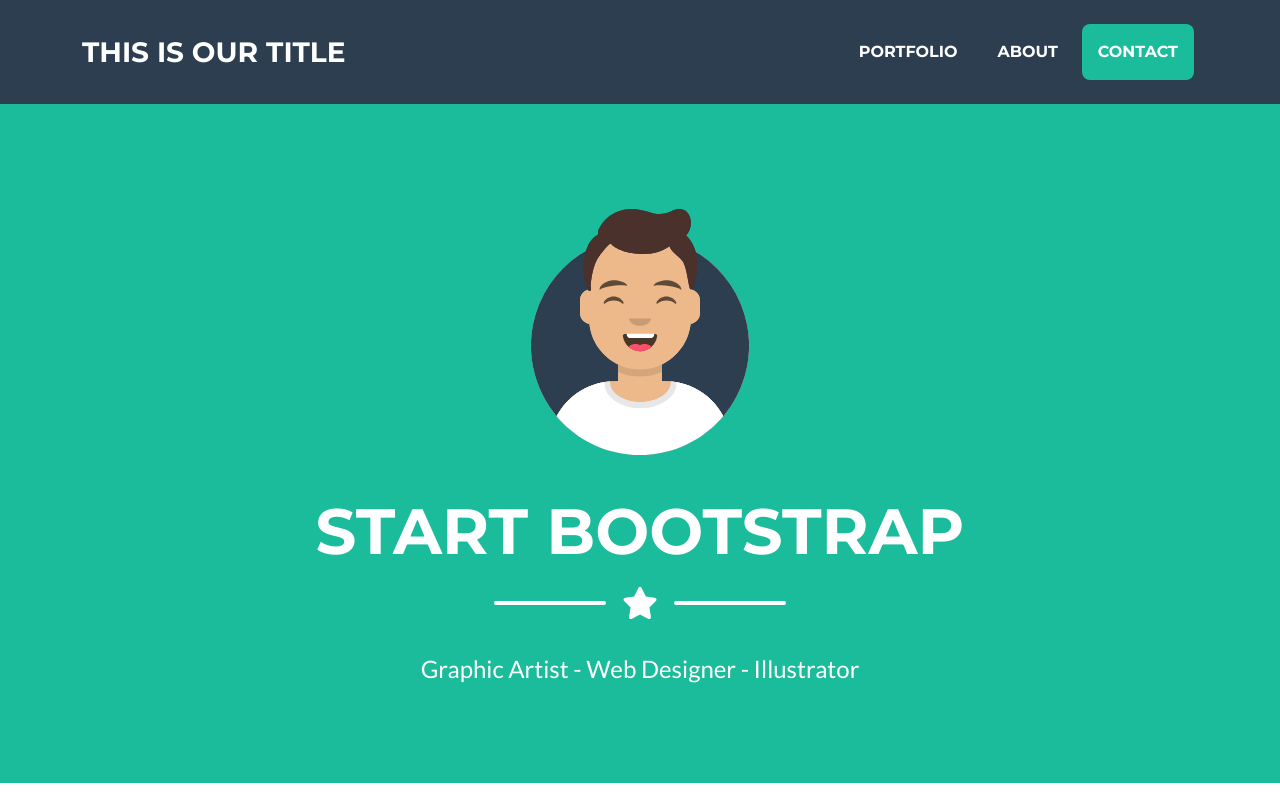
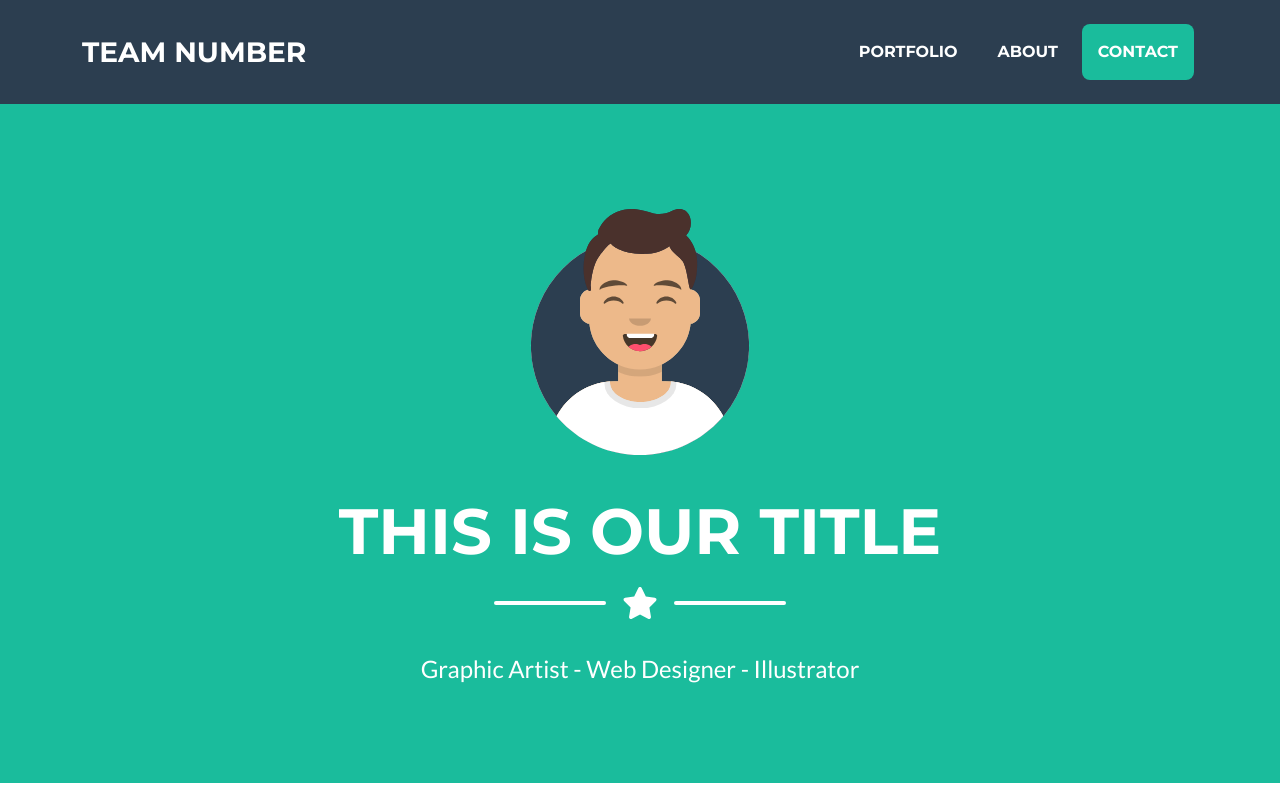
Before and after one commit to Sandy-Burnley/ISS210Template, a plain HTML site: page index.html in a window 1280 px wide. Shown: the top 800 px of the page. Drawn offline with nearby package versions, Linux system fonts and the light colour scheme.

Commit message:
fixed title

```diff
--- a/index.html
+++ b/index.html
@@ -5,7 +5,7 @@
         <meta name="viewport" content="width=device-width, initial-scale=1, shrink-to-fit=no" />
         <meta name="description" content="" />
         <meta name="author" content="" />
-        <title>ISS 210-0.. Team #</title>
+        <title>ISS 210-0.. Final</title>
         <!-- Favicon-->
         <link rel="icon" type="image/x-icon" href="assets/favicon.ico" />
         <!-- Font Awesome icons (free version)-->
@@ -20,7 +20,7 @@
         <!-- Navigation-->
         <nav class="navbar navbar-expand-lg bg-secondary text-uppercase fixed-top" id="mainNav">
             <div class="container">
-                <a class="navbar-brand" href="#page-top">This is our title</a>
+                <a class="navbar-brand" href="#page-top">Team Number</a>
                 <button class="navbar-toggler text-uppercase font-weight-bold bg-primary text-white rounded" type="button" data-bs-toggle="collapse" data-bs-target="#navbarResponsive" aria-controls="navbarResponsive" aria-expanded="false" aria-label="Toggle navigation">
                     Menu
                     <i class="fas fa-bars"></i>
@@ -40,7 +40,7 @@
                 <!-- Masthead Avatar Image-->
                 <img class="masthead-avatar mb-5" src="assets/img/avataaars.svg" alt="..." />
                 <!-- Masthead Heading-->
-                <h1 class="masthead-heading text-uppercase mb-0">Start Bootstrap</h1>
+                <h1 class="masthead-heading text-uppercase mb-0">This is our title</h1>
                 <!-- Icon Divider-->
                 <div class="divider-custom divider-light">
                     <div class="divider-custom-line"></div>
```
